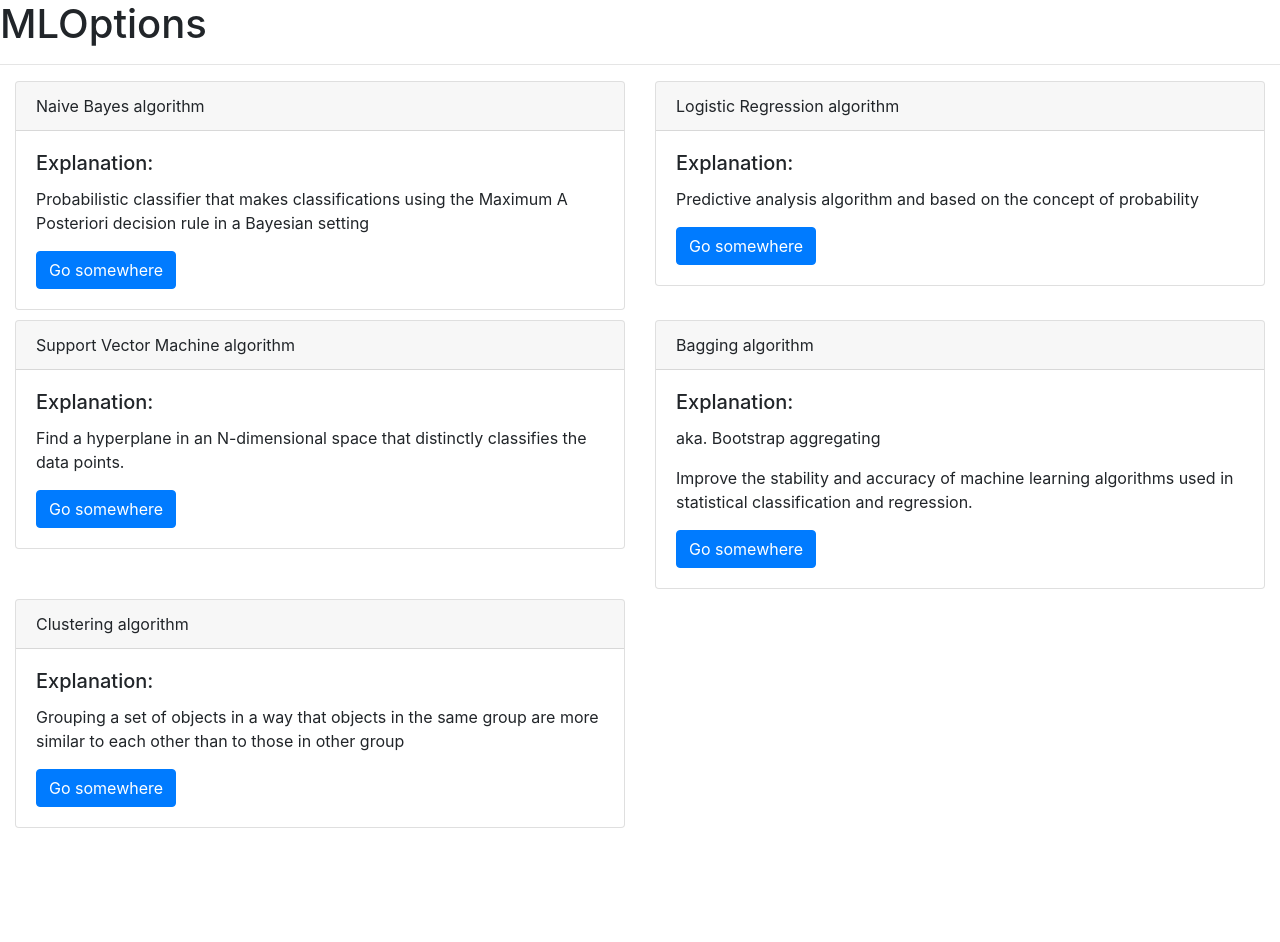
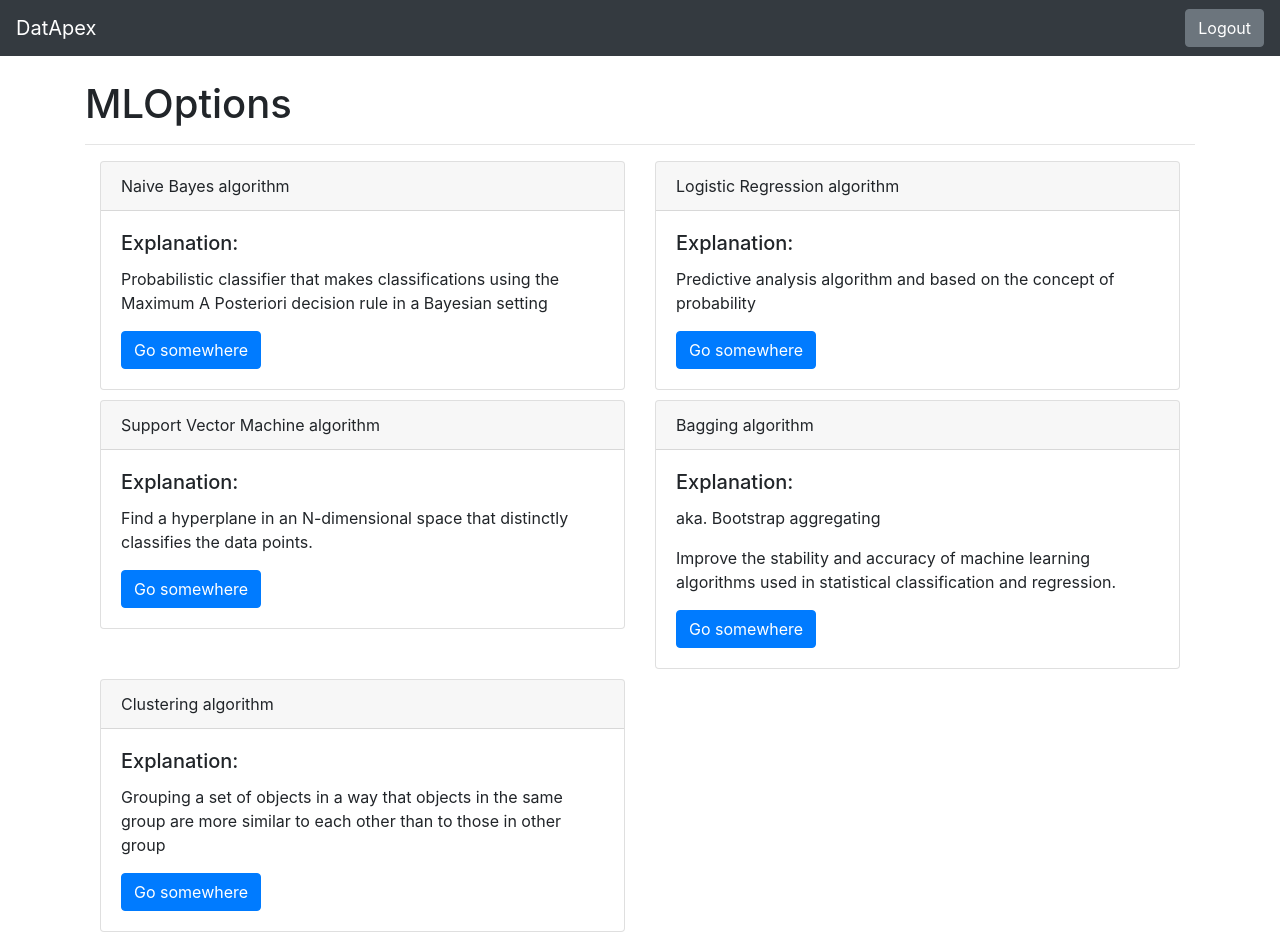
Before and after one commit to SeoHyunAhn/DatApex, a Next.js app in the folder front-end/: page /mlOptions in a window 1280 px wide. Before the commit the page ends 838 px from the top, so only its background shows below. Built offline with nearby package versions, Linux system fonts and the light colour scheme.

Commit message:
fix header

```diff
--- a/front-end/components/layout.js
+++ b/front-end/components/layout.js
@@ -2,6 +2,7 @@ import React from "react";
 import Link from "next/link";
 import User from "../common/user";
 import firebase from '../common/firebase';
+import Main from '../pages/main';
 
 const styleTextWhite = {
     color: 'white',
@@ -32,7 +33,7 @@ class Layout extends React.Component {
 
     render() {
         return (
-            <React.Fragment>
+            <>
                 <nav className="navbar navbar-expand-lg navbar-dark bg-dark">
                     <a className="navbar-brand" href="/">
                         DatApex
@@ -60,15 +61,21 @@ class Layout extends React.Component {
                     <div className="form-inline my-2 my-lg-0" style={ styleTextWhite }>
                         { this.state.user !== null && (
                             <>
-                                <span style={ styleName }> Hi { this.state.user.displayName } </span>
+                                {/* <span style={ styleName }> Hi { this.state.user.displayName } </span> */}
                                 <button className="btn btn-secondary" onClick={ this.logout }> Logout </button>
                             </>
                         )}
                     </div>
                 </div>
                 </nav>
-                <div className="container mt-4">{this.props.children}</div>
-            </React.Fragment>
+                <div className="container mt-4">
+                    <div className="row">
+                        <div className="col-12">
+                            { this.props.children }
+                        </div>
+                    </div>
+                </div>
+            </>
         );
     }
 }
--- a/front-end/pages/mlOptions.js
+++ b/front-end/pages/mlOptions.js
@@ -10,7 +10,7 @@ class MlOptions extends Component {
 
     render() {
         return (
-            <>
+            <Layout>
                 <h1>MLOptions</h1>
                 <hr></hr>
                 <div className="container-fluid">
@@ -82,7 +82,7 @@ class MlOptions extends Component {
                         </div>
                     </div>
                 </div>
-            </>
+            </Layout>
         );
     }
 }
--- a/front-end/pages/preOptions.js
+++ b/front-end/pages/preOptions.js
@@ -10,7 +10,7 @@ class PreOptions extends Component {
 
     render() {
         return (
-            <>
+            <Layout>
                 <h1>PreOptions</h1>
                 <hr></hr>
                 <div className="container-fluid">
@@ -77,7 +77,7 @@ class PreOptions extends Component {
                         </div>
                     </div>
                 </div>
-            </>
+            </Layout>
         );
     }
 }
```
Also changed, not shown: front-end/pages/index.js (+12 -2 lines), 1 other file (tests, documents, lock files or other folders).
